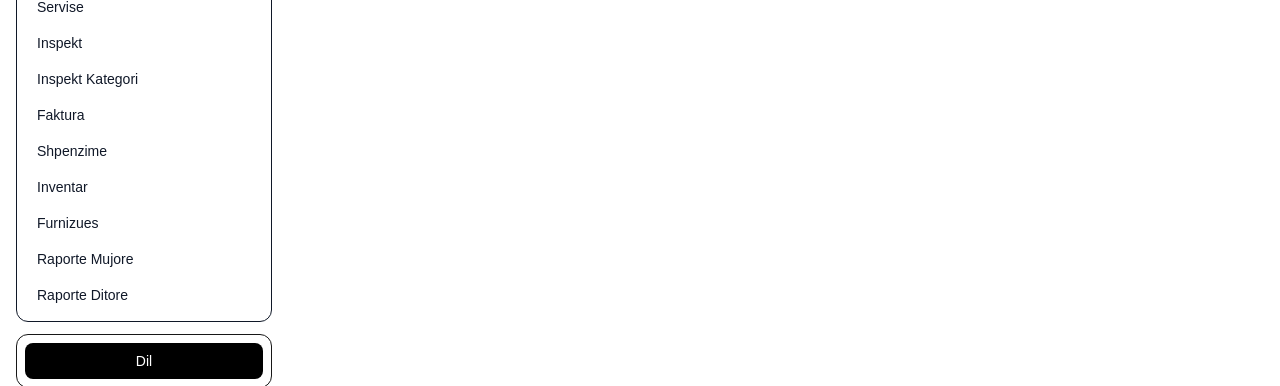
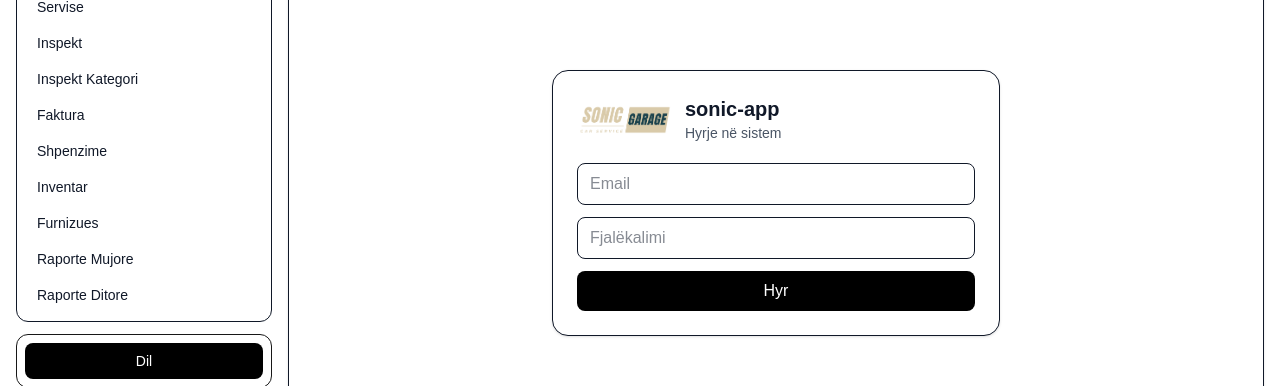
Before and after one commit to jonislami/sonic-app, a Next.js app: page /login in a window 1280 px wide. Shown: the part 230-616 px from the top of the page. Built offline with nearby package versions, Linux system fonts and the light colour scheme.

Commit message:
Create LoginClient.tsx

```diff
--- /dev/null
+++ b/src/app/login/LoginClient.tsx
@@ -0,0 +1,83 @@
+"use client";
+
+import { useMemo, useState } from "react";
+import { useRouter, useSearchParams } from "next/navigation";
+
+export default function LoginClient() {
+  const router = useRouter();
+  const sp = useSearchParams();
+
+  const next = useMemo(() => sp.get("next") || "/dashboard", [sp]);
+
+  const [email, setEmail] = useState("");
+  const [password, setPassword] = useState("");
+  const [err, setErr] = useState<string | null>(null);
+  const [loading, setLoading] = useState(false);
+
+  async function onSubmit(e: React.FormEvent) {
+    e.preventDefault();
+    setErr(null);
+    setLoading(true);
+
+    const res = await fetch("/api/auth/login", {
+      method: "POST",
+      headers: { "Content-Type": "application/json" },
+      body: JSON.stringify({ email, password }),
+    });
+
+    const d = await res.json().catch(() => ({}));
+    setLoading(false);
+
+    if (!res.ok) {
+      setErr(d?.error ?? "Gabim gjatë login.");
+      return;
+    }
+
+    router.replace(next);
+  }
+
+  return (
+    <div className="min-h-screen flex items-center justify-center p-6">
+      <div className="w-full max-w-md rounded-2xl border bg-white p-6 shadow-sm">
+        <div className="flex items-center gap-3">
+          <img src="/logo.png" alt="Sonic" className="h-12 w-24 object-contain" />
+          <div>
+            <div className="text-xl font-semibold">sonic-app</div>
+            <div className="text-sm text-gray-600">Hyrje në sistem</div>
+          </div>
+        </div>
+
+        <form onSubmit={onSubmit} className="mt-5 space-y-3">
+          <input
+            className="w-full rounded-lg border px-3 py-2"
+            placeholder="Email"
+            value={email}
+            onChange={(e) => setEmail(e.target.value)}
+            autoComplete="username"
+          />
+          <input
+            className="w-full rounded-lg border px-3 py-2"
+            placeholder="Fjalëkalimi"
+            type="password"
+            value={password}
+            onChange={(e) => setPassword(e.target.value)}
+            autoComplete="current-password"
+          />
+
+          {err ? (
+            <div className="rounded-lg border border-red-200 bg-red-50 px-3 py-2 text-sm text-red-700">
+              {err}
+            </div>
+          ) : null}
+
+          <button
+            disabled={loading}
+            className="w-full rounded-lg bg-black px-3 py-2 text-white disabled:opacity-60"
+          >
+            {loading ? "Duke hyrë..." : "Hyr"}
+          </button>
+        </form>
+      </div>
+    </div>
+  );
+}
```
